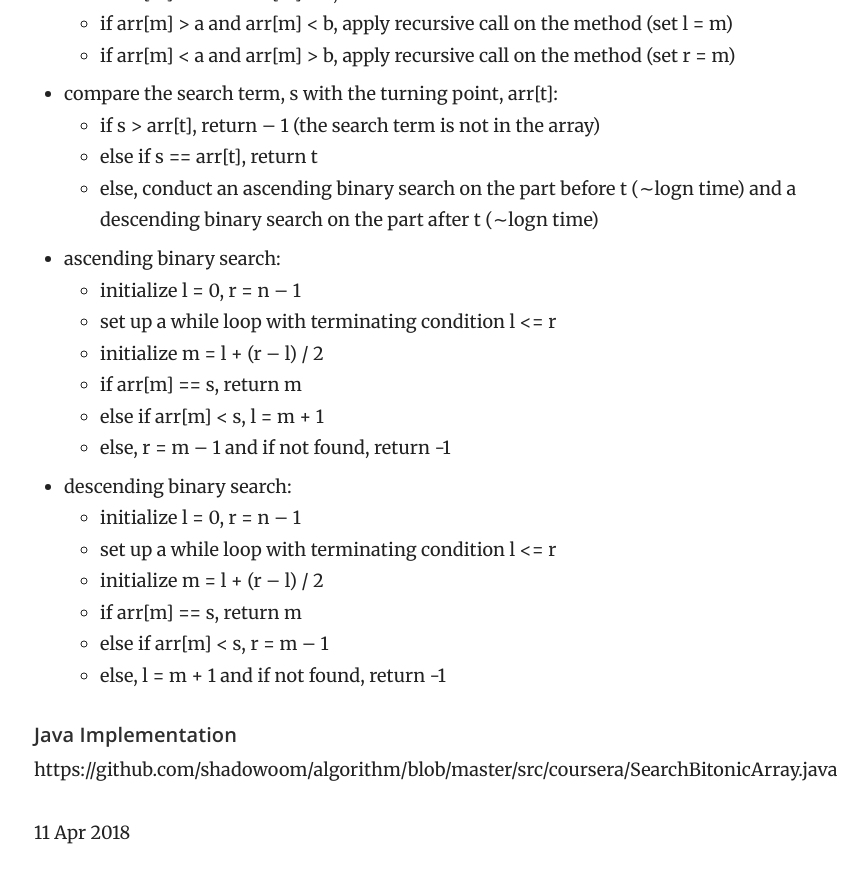
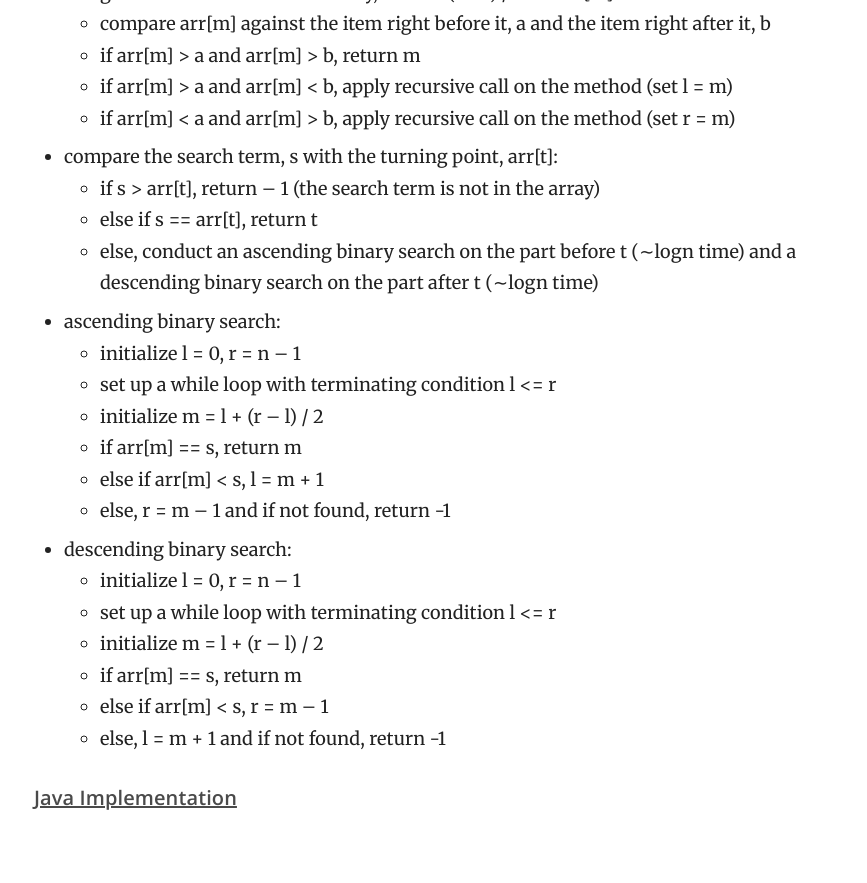
Before and after one commit to shadowoom/shadowoom.github.io, a Jekyll site: the page built from _posts/2018-04-11-search-in-bitonic-array.html, in a window 1280 px wide and 900 px high, scrolled down 755 px. Shown: the top 883 px of the window, without its empty margins (356-1223 px from the left). Built offline with Jekyll 4.4.1, drawn with Linux system fonts in a browser that asks for light colours; after the commit the page ends 1592 px from its top, so only the background shows below that; some of the changed text lies outside the part shown.

Commit message:
modify search-in-bitonic-array.html

```diff
--- a/_posts/2018-04-11-search-in-bitonic-array.html
+++ b/_posts/2018-04-11-search-in-bitonic-array.html
@@ -1,7 +1,10 @@
 ---
 type: algorithm_course
 title: Search in bitonic array
+category: Algorithm
 ---
+
+<p>{{ page.date | date_to_string }}</p>
 
 <h5>Problem Description</h5>
 <p>
@@ -108,12 +111,6 @@
 		</ul>
 	</p>
 
-	<h5>Java Implementation</h5>
-
-	<p>
-		https://github.com/shadowoom/algorithm/blob/master/src/coursera/SearchBitonicArray.java
-	</p>
-
-
-
-<p>{{ page.date | date_to_string }}</p>
+	<h5>
+		<a href="https://github.com/shadowoom/algorithm/blob/master/src/coursera/SearchBitonicArray.java">Java Implementation </a>
+	</h5>
```
Also changed, not shown: _posts/_defaults.md (+1 -0 lines).
